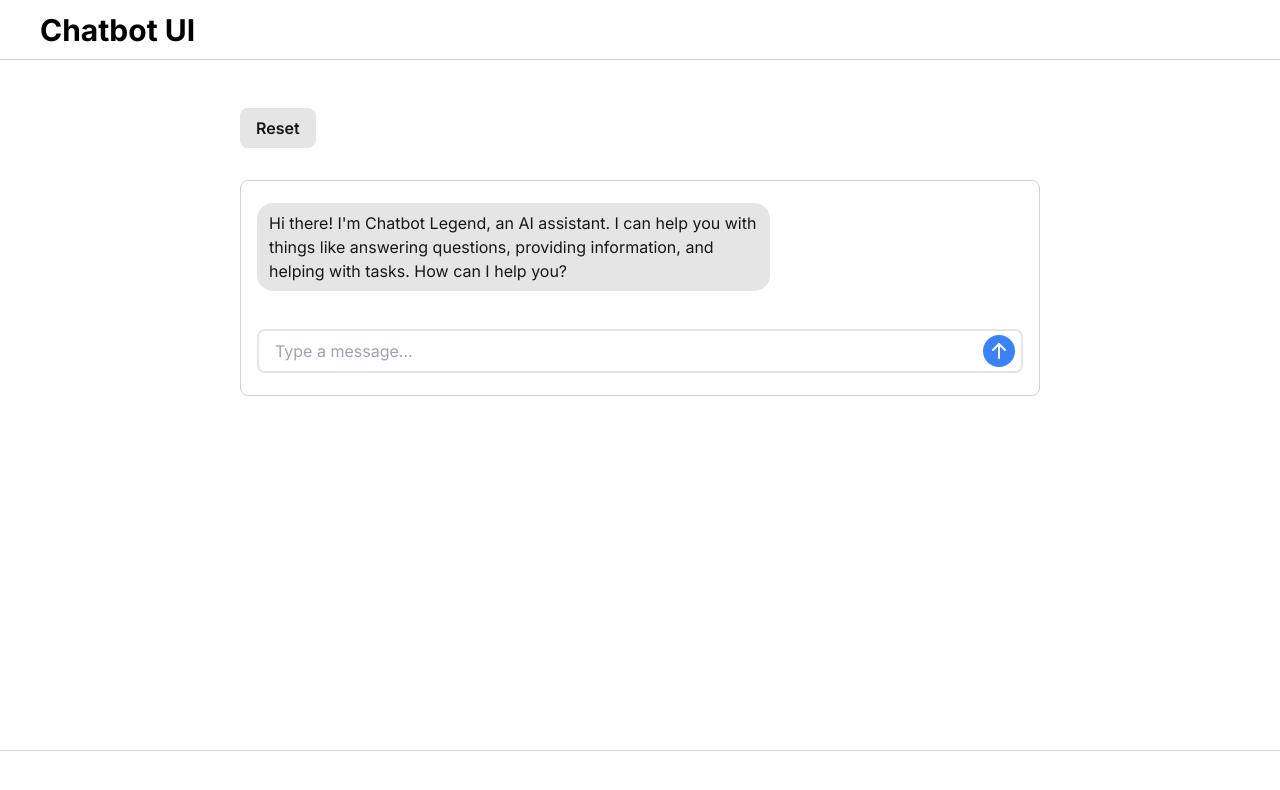
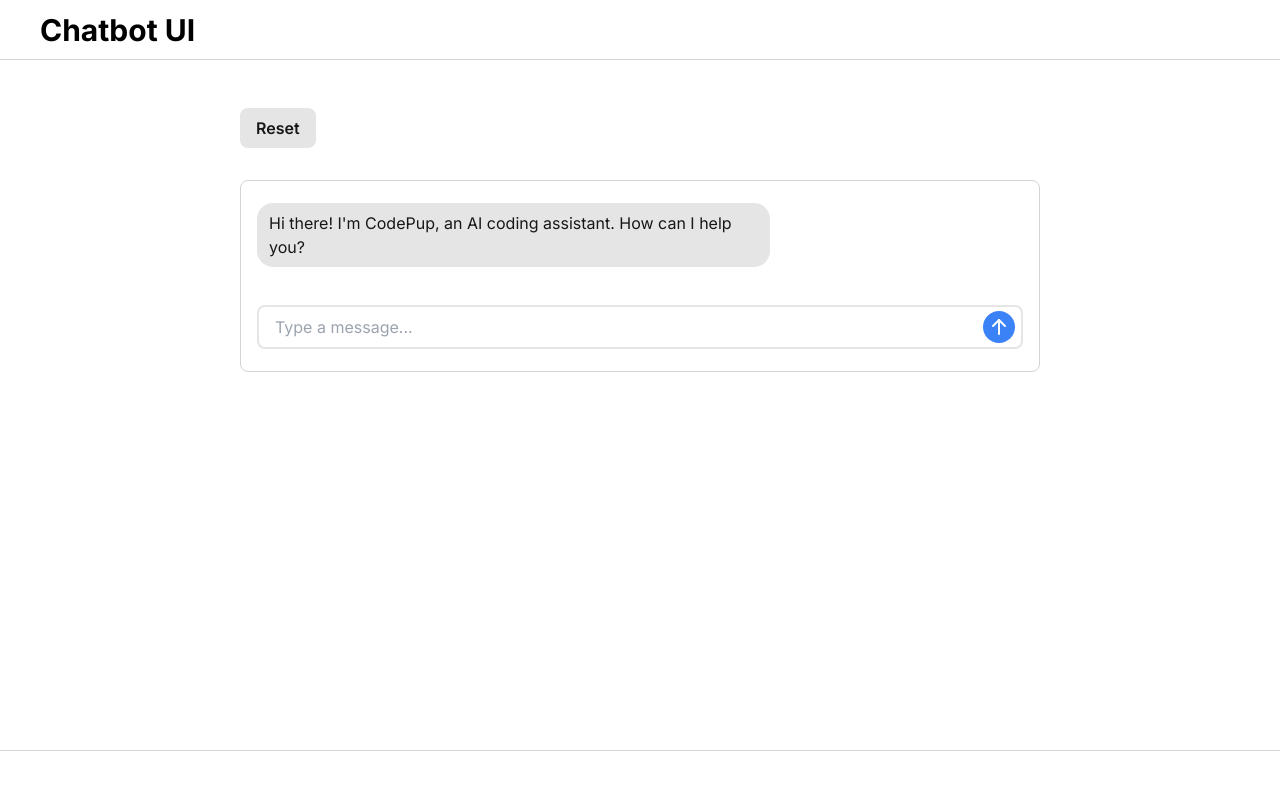
Before and after one commit to ChrisJAdamek/chatbot-ui-lite, a Next.js app: page / in a window 1280 px wide. Shown: the top 790 px of the page. Built offline with nearby package versions, Linux system fonts and the light colour scheme.

Commit message:
Update index.tsx

```diff
--- a/pages/index.tsx
+++ b/pages/index.tsx
@@ -95,7 +95,7 @@ export default function Home() {
     setMessages([
       {
         role: "assistant",
-        content: `Hi there! I'm Chatbot Legend, an AI assistant. I can help you with things like answering questions, providing information, and helping with tasks. How can I help you?`
+        content: `Hi there! I'm CodePup, an AI coding assistant. How can I help you?`
       }
     ]);
   };
@@ -110,7 +110,7 @@ export default function Home() {
     setMessages([
       {
         role: "assistant",
-        content: `Hi there! I'm Chatbot Legend, an AI assistant. I can help you with things like answering questions, providing information, and helping with tasks. How can I help you?`
+        content: `Hi there! I'm CodePup, an AI coding assistant. How can I help you?`
       }
     ]);
   }, []);
```
